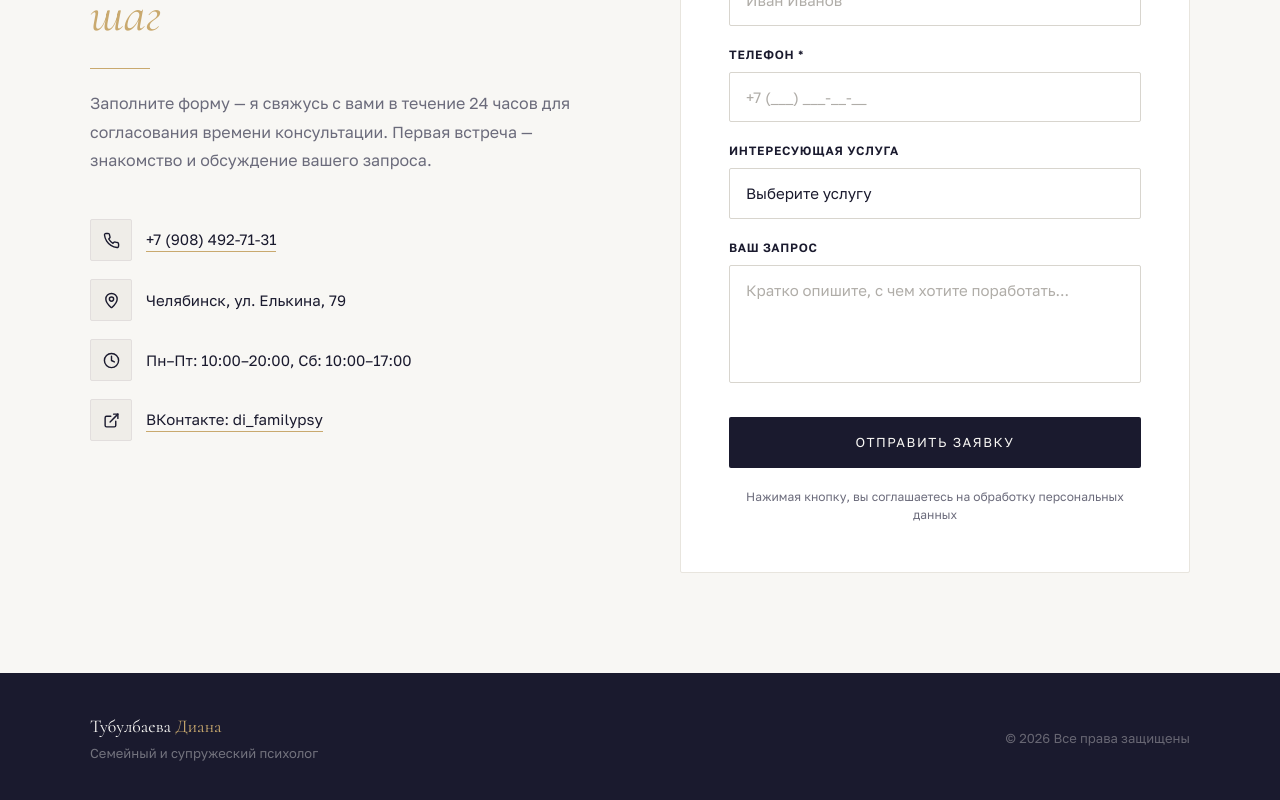
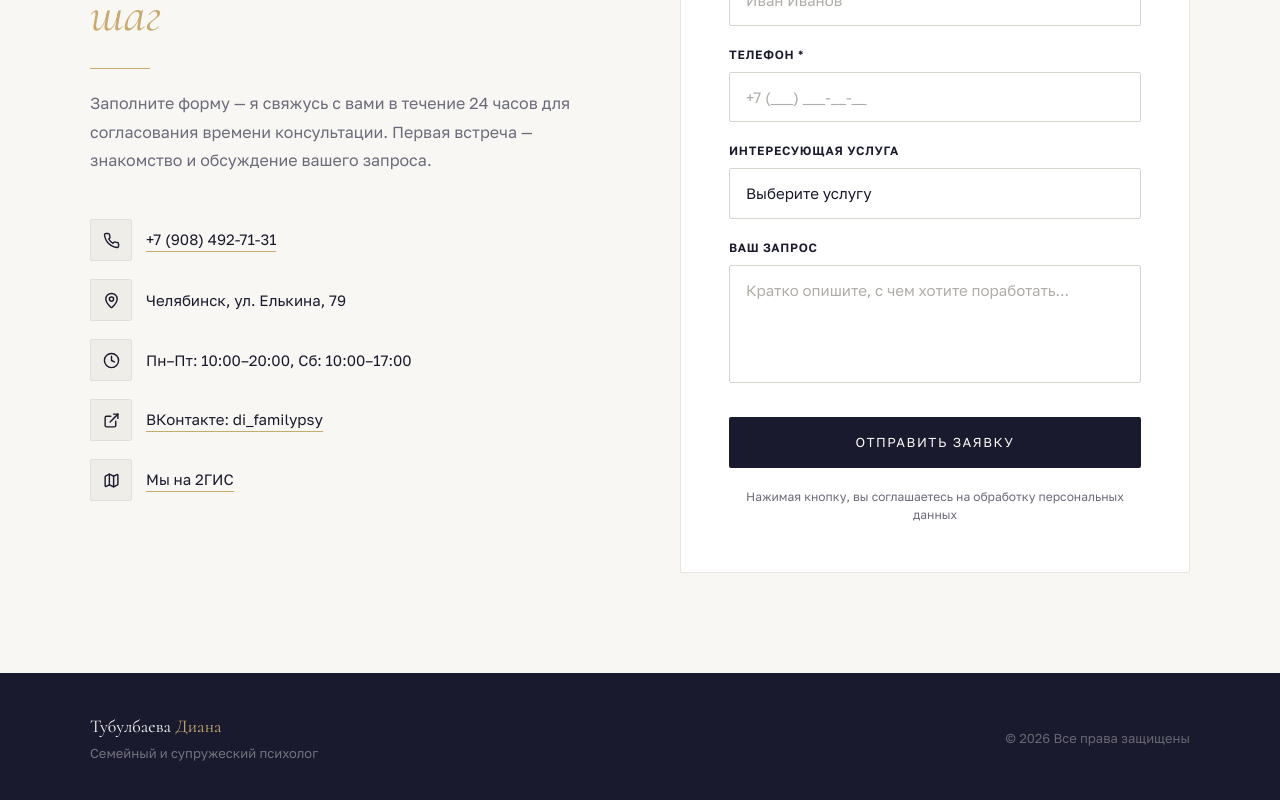
Before and after one commit to pr-poehali-dev/family-psychologist-website, a React (Vite) app: page / in a window 1280 px wide. Shown: the part 3590-4390 px from the top of the page. Built offline with nearby package versions, Linux system fonts and the light colour scheme.

Commit message:
docs: добавлена ссылка на 2гис

```diff
--- a/src/pages/Index.tsx
+++ b/src/pages/Index.tsx
@@ -607,6 +607,7 @@ export default function Index() {
                 { icon: "MapPin", text: "Челябинск, ул. Елькина, 79", href: null },
                 { icon: "Clock", text: "Пн–Пт: 10:00–20:00, Сб: 10:00–17:00", href: null },
                 { icon: "ExternalLink", text: "ВКонтакте: di_familypsy", href: "https://vk.com/di_familypsy" },
+                { icon: "Map", text: "Мы на 2ГИС", href: "https://2gis.ru/chelyabinsk/search/дифес/firm/70000001087762120/61.399054%2C55.149804?m=61.402709%2C55.158116%2F10.85" },
               ].map((item, i) => (
                 <div key={i} style={{ display: "flex", alignItems: "center", gap: 14 }}>
                   <div
```
